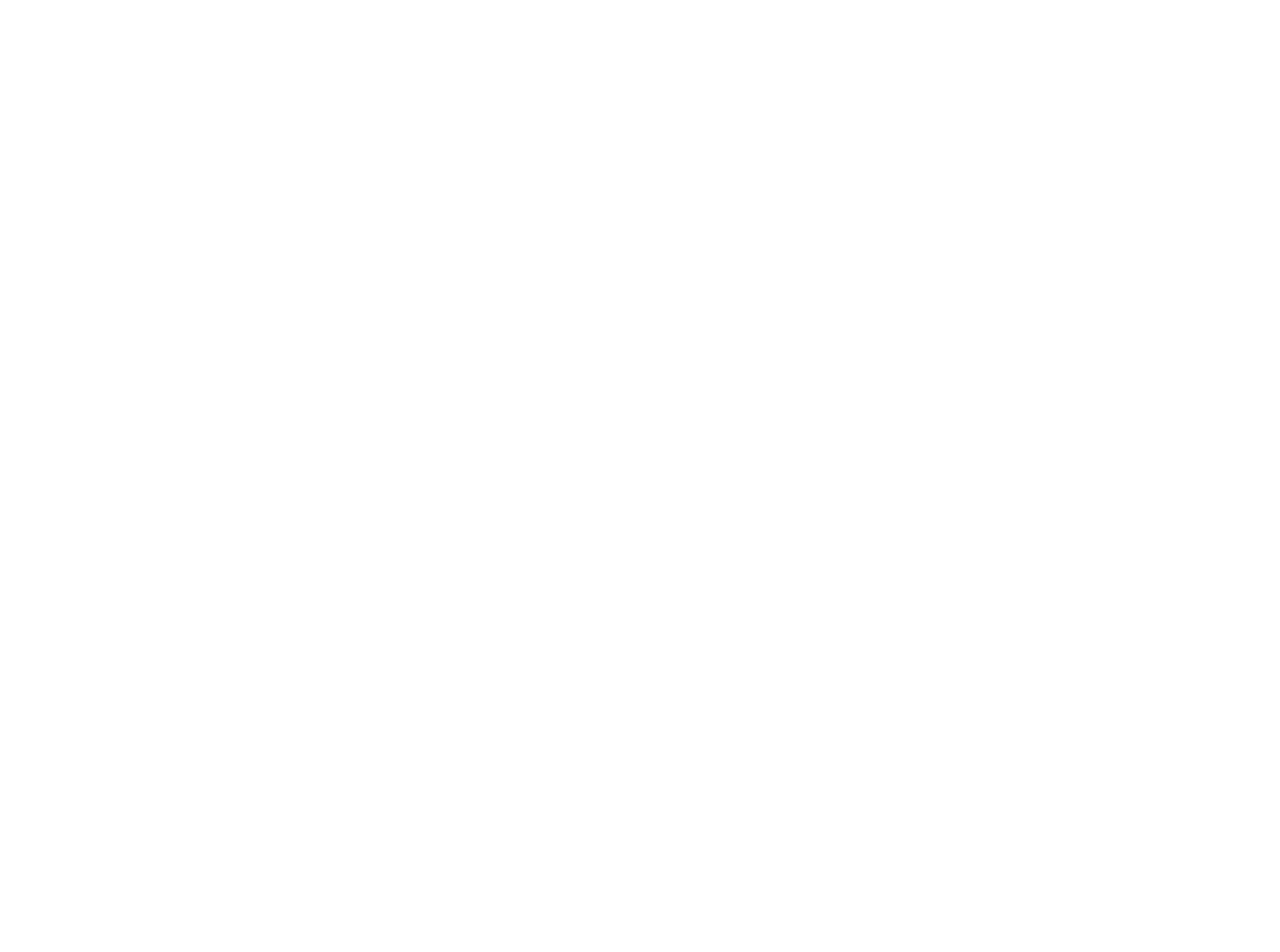
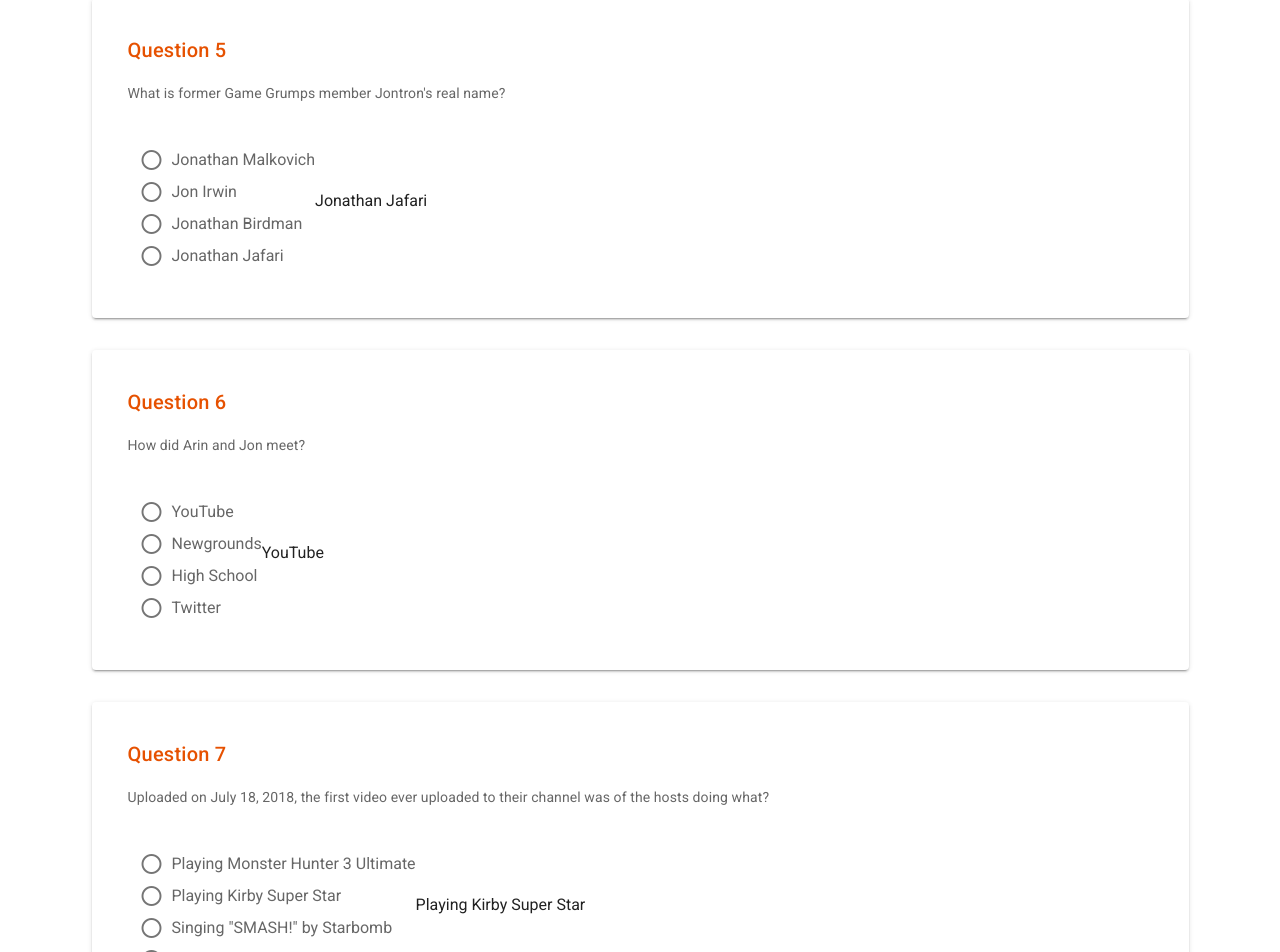
Before and after one commit to HopeEternal/GameGrumpsTrivia, a Vue app: page /StartQuiz in a window 1280 px wide. Shown: the part 1530-2482 px from the top of the page. Before the commit the page ends 1336 px from the top, so only its background shows below. Built offline with nearby package versions, Linux system fonts and the light colour scheme.

Commit message:
8 new trivia questions added

```diff
--- a/src/components/Questions.vue
+++ b/src/components/Questions.vue
@@ -14,6 +14,7 @@
             @click="checkAnswer(question, index)"
           ></v-radio>
         </v-radio-group>
+        <p>{{question.answers[question.correct-1]}}</p>
       </v-card-actions>
       <div v-if="question.answeredCorrectly !== ''">
         <p>{{question.answeredCorrectly}}{{userAnswer}}</p>
@@ -60,6 +61,82 @@
         correct: 2,
         source: "https://www.youtube.com/watch?v=uUILjiniT88",
         answeredCorrectly: ""
+      },
+      {
+        category: "Quotes and Memes",
+        question:
+          "When Arin and Dan were young children, Dan shit himself 17 times at a Dairy Queen in Kansas.",
+        answers: [true, false],
+        correct: 2,
+        source: "https://www.youtube.com/watch?v=Gpgn3rmu0aM",
+        answeredCorrectly: ""
+      },
+      {
+        category: "General Knowledge",
+        question: "What is former Game Grumps member Jontron's real name?",
+        answers: [
+          "Jonathan Malkovich",
+          "Jon Irwin",
+          "Jonathan Birdman",
+          "Jonathan Jafari"
+        ],
+        correct: 4,
+        source: "https://en.wikipedia.org/wiki/JonTron",
+        answeredCorrectly: ""
+      },
+      {
+        category: "General Knowledge",
+        question: "How did Arin and Jon meet?",
+        answers: ["YouTube", "Newgrounds", "High School", "Twitter"],
+        correct: 1,
+        source:
+          "https://en.wikipedia.org/wiki/JonTron#Sargon_of_Akkad_livestream_controversy",
+        answeredCorrectly: ""
+      },
+      {
+        category: "General Knowledge",
+        question:
+          "Uploaded on July 18, 2018, the first video ever uploaded to their channel was of the hosts doing what?",
+        answers: [
+          "Playing Monster Hunter 3 Ultimate",
+          "Playing Kirby Super Star",
+          'Singing "SMASH!" by Starbomb',
+          "Playing The Legend of Zelda"
+        ],
+        correct: 2,
+        source: "https://en.wikipedia.org/wiki/Game_Grumps",
+        answeredCorrectly: ""
+      },
+      {
+        category: "General Knowledge",
+        question:
+          'Which of these common Game Grumps guests originally inspired the name "Game Grumps" when he told Jon and Arin about their tendency to be "grumpy"?',
+        answers: [
+          "Matt Watson",
+          "Suzy Berhow",
+          "Ross O'Donovan",
+          "Brian Wecht"
+        ],
+        correct: 3,
+        source: "https://en.wikipedia.org/wiki/Game_Grumps",
+        answeredCorrectly: ""
+      },
+      {
+        category: "General Knowledge",
+        question: "What was the original platform for the show?",
+        answers: ["Blog", "YouTube", "Podcast", "Netflix"],
+        correct: 3,
+        source: "https://en.wikipedia.org/wiki/Game_Grumps",
+        answeredCorrectly: ""
+      },
+      {
+        category: "Quotes and Memes",
+        question:
+          'What name does Dan\'s father accidentally say when trying to refer to the music service "Spotify"?',
+        answers: ["The Googles", "Spoofy", "The AOL", "Spootifee"],
+        correct: 2,
+        source: "https://www.youtube.com/watch?v=LuPi2YN5vGg",
+        answeredCorrectly: ""
       }
     ]
   }),
```
